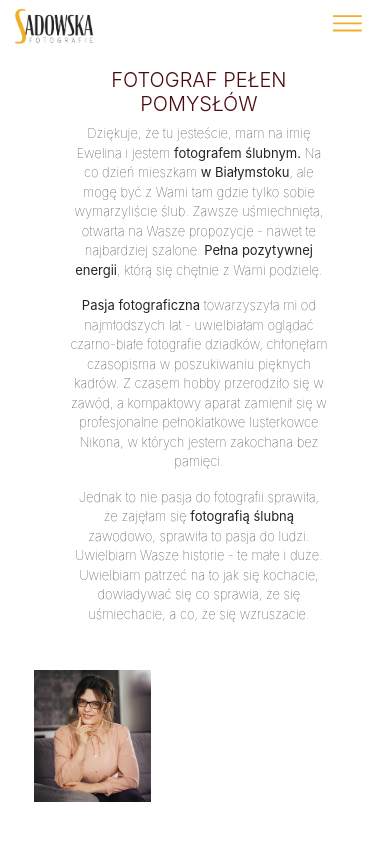
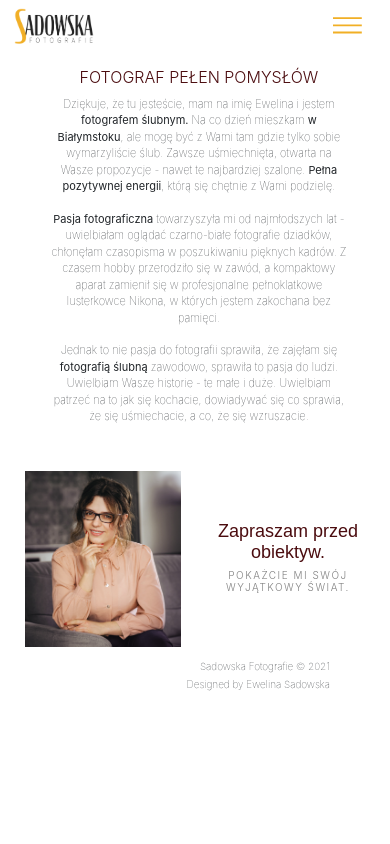
Before and after one commit to esdvska/sadowska, a React (Create React App) app: page /omnie in a window 390 px wide. Shown: the top 844 px of the page. Built offline with nearby package versions, Linux system fonts and the light colour scheme; a web font is replaced by a local one.

Commit message:
responsive page work I

```diff
--- a/src/styles/About.css
+++ b/src/styles/About.css
@@ -42,6 +42,11 @@
     width: 80%;
   }
 }
+@media (max-width: 414px) {
+  .info {
+    width: 90%;
+  }
+}
 
 .about h1 {
   font-weight: 300;
@@ -58,13 +63,18 @@
     font-size: 20px;
   }
 }
+@media (max-width: 414px) {
+  .about h1 {
+    font-size: 16px;
+  }
+}
 .about h2 {
   font-weight: 300;
   font-size: 30px;
   color: rgb(75, 12, 15);
   font-family: p22-pouty-pro, sans-serif;
   margin-bottom: 5px;
-  margin-top: 60px;
+  margin-top: 50px;
 }
 /* @media (max-width: 1280px) {
   .about h2 {
@@ -74,10 +84,19 @@
 
 @media (max-width: 1024px) {
   .about h2 {
-    font-size: 15px;
+    font-size: 25px;
   }
 }
-
+@media (max-width: 800px) and(orientation: landscape ) {
+  .about h2 {
+    margin-top: 0px;
+  }
+}
+@media (max-width: 414px) {
+  .about h2 {
+    font-size: 13px;
+  }
+}
 .about h3 {
   font-weight: 300;
   font-size: 15px;
@@ -105,6 +124,11 @@
 @media (max-width: 1024px) {
   .about p {
     font-size: 13px;
+  }
+}
+@media (max-width: 414px) {
+  .about p {
+    font-size: 11px;
   }
 }
 
@@ -146,6 +170,7 @@
 @media (max-width: 1024px) {
   .about aside img {
     margin-bottom: 120px;
+    margin-top: 50px;
   }
 }
 @media (max-width: 800px) {
@@ -155,16 +180,53 @@
     margin-right: 10px;
   }
 }
-
+@media (max-width: 700px) {
+  .about aside img {
+    margin-left: 60px;
+  }
+}
+@media (max-width: 414px) {
+  .about aside img {
+    width: 80%;
+    margin-left: 20px;
+  }
+}
 /* sekcja added */
 .added_about {
-  margin-top: 100px;
+  width: 30vw;
+  margin-top: 80px;
   float: left;
+}
+
+@media (max-width: 700px) {
+  .added_about {
+    width: 40vw;
+    margin-top: 10px;
+  }
+}
+
+@media (max-width: 500px) {
+  .added_about {
+    width: 40vw;
+    margin-top: 0;
+    margin-left: 0;
+  }
+}
+@media (max-width: 414px) {
+  .added_about {
+    margin-left: 15px;
+  }
 }
 .added_about h2 {
   font-size: 25px;
   margin-bottom: 5px;
   font-family: p22-pouty-pro, sans-serif;
+}
+
+@media (max-width: 500px) {
+  .added_about h2 {
+    font-size: 18px;
+  }
 }
 .added_about h3 {
   margin-top: 0;
@@ -173,3 +235,8 @@
   text-transform: uppercase;
   letter-spacing: 1.5px;
 }
+@media (max-width: 414px) {
+  .added_about h3 {
+    font-size: 10px;
+  }
+}
--- a/src/styles/App.css
+++ b/src/styles/App.css
@@ -22,7 +22,7 @@ header {
   font-size: 35px;
   color: rgb(241, 175, 37);
   right: 23px;
-  bottom: 0px;
+  bottom: -10px;
   align-items: right;
 
   justify-content: center;
--- a/src/styles/Footer.css
+++ b/src/styles/Footer.css
@@ -4,10 +4,16 @@
   background-color: #fff;
   bottom: 0px;
   /* right: 0px; */
-  font-size: 14px;
-  line-height: 18spx;
+  font-size: 12px;
+  line-height: 18px;
   text-align: right;
-  padding: 10px 163px;
+  padding: 10px 130px;
+}
+@media (max-width: 414px) {
+  .footer {
+    font-size: 10px;
+    padding: 10px 60px;
+  }
 }
 .footer p {
   margin-bottom: 0px;
--- a/src/styles/Header.css
+++ b/src/styles/Header.css
@@ -46,10 +46,10 @@
 
 /* MOBILE */
 .mobile {
-  line-height: 1.4;
+  line-height: 1.2;
   position: fixed;
   font-size: 1.8rem;
-  top: 0px;
+  top: 5px;
   right: 28px;
   text-align: right;
   width: 100vw;
--- a/src/styles/NavMob.css
+++ b/src/styles/NavMob.css
@@ -10,18 +10,28 @@
   margin-bottom: 13px;
 }
 .nav_mob li {
+  display: inline-block;
   width: 100%;
   height: 6vh;
-  background-color: rgb(20, 20, 20);
+  background-color: rgb(20, 20, 20, 0.9);
   text-align: left;
   padding-left: 18px;
-  display: inline-block;
+
   text-transform: uppercase;
   margin: 0px 28px;
   border-top: 0.3px solid rgb(234, 235, 227, 0.5);
+  /* display: table-cell;
+  vertical-align: middle; */
 }
 .nav_mob li a {
   font-size: 13px;
   text-decoration: none;
   color: rgb(234, 235, 227);
 }
+.nav_mob li a:hover {
+  color: rgb(241, 175, 37);
+}
+
+.nav_mob li a.active {
+  color: rgb(241, 175, 37);
+}
```
Also changed, not shown: 1 other file (tests, documents, lock files or other folders).
